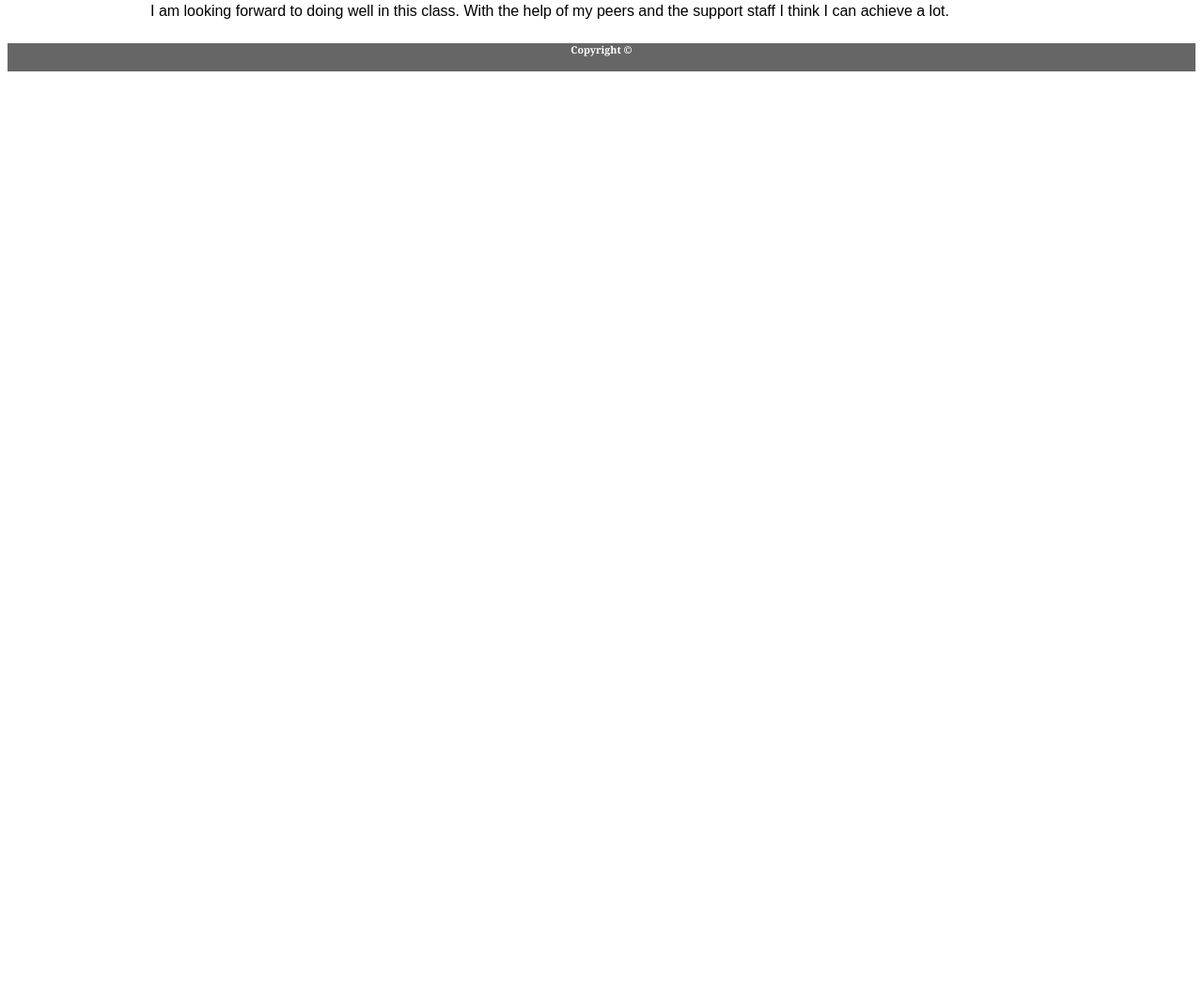
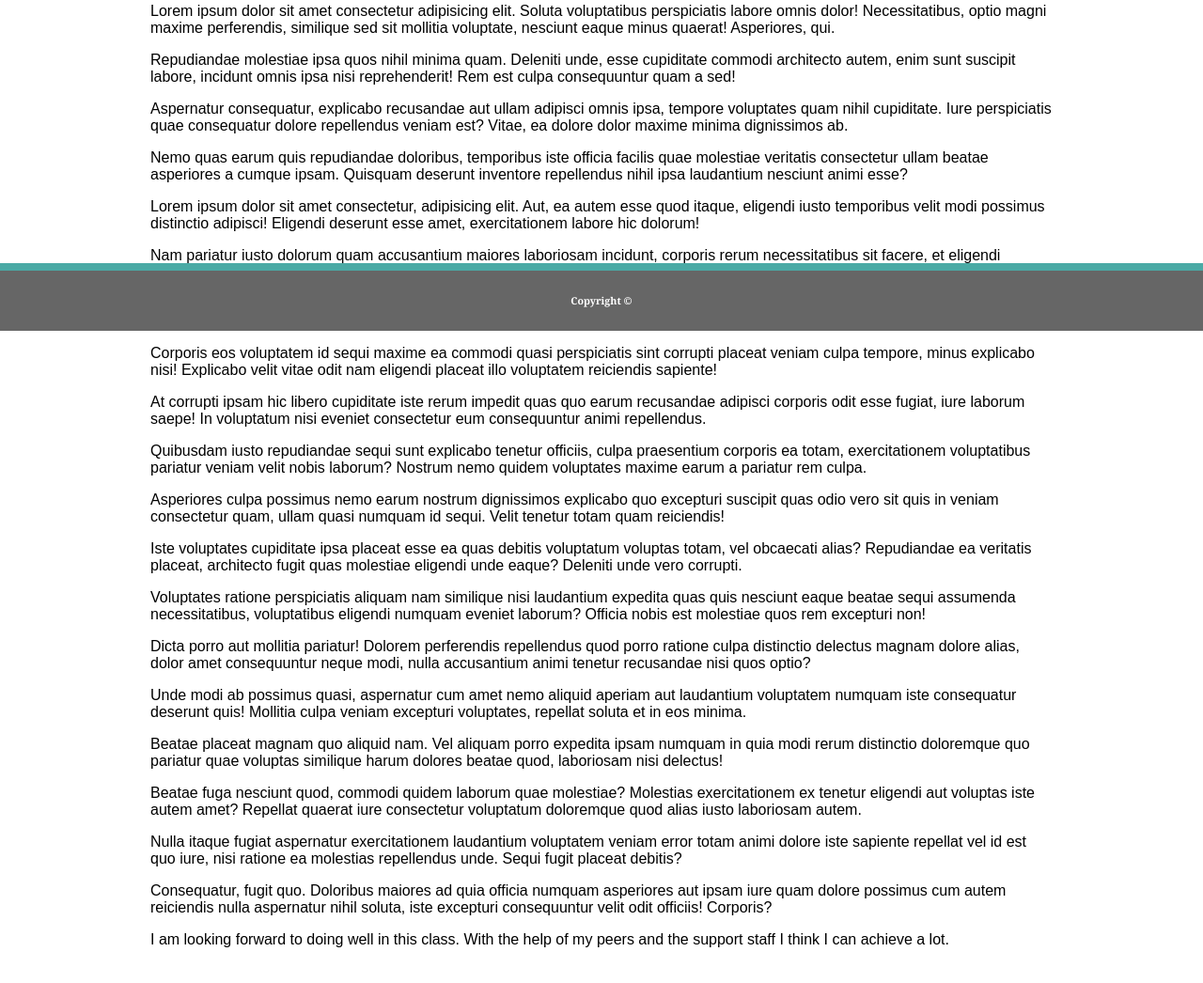
Before and after one commit to Parker-Tech/Basic-Portfolio, a plain HTML site: page index.html in a window 1280 px wide. Shown: the part 448-1494 px from the top of the page at 94% size. Before the commit the page ends 800 px from the top, so only its background shows below. Drawn offline with Linux system fonts and the light colour scheme.

Commit message:
finished sticky footer but need to ask if they want it fixed or at the bottom of the page

```diff
--- a/assets/css/style.css
+++ b/assets/css/style.css
@@ -1,7 +1,8 @@
 .wrapper {
     width: 960px;
     margin: 0 auto;
-    /* min-height: calc(100vh-) */
+    /* min-height: calc(100vh - 70px) */
+    margin-bottom: 100px;
 }
 .header {
     background-color: white;
@@ -16,11 +17,10 @@
     text-align: center;
     color: white;
     background-color: #4aaaa5;
+    font-size: 12px;
     padding: 0px 25px 0px 25px;
-    font-size: 12px;
-    /* font-family: 'Georgia', Times, Times New Roman, serif; */
-    /* position: absolute;
-    bottom: 0;  */
+    position: static;
+
     /* this sent the name-box to the bottom of the screen, useful for the footer*/
 
 }
@@ -33,15 +33,30 @@
 
 .nav-bar a {
     float: right;
-    padding: 10px 16px;
+    padding: 0px 25px 0px 25px;
+}
+
+.nav-bar a:hover {
+    background-color: #666;
 }
 
 .footer {
+    border-top: 8px solid #4aaaa5;
     color: white;
     text-align: center;
     background-color: #666;
     width: 100%;
-    height: 30px;
+    /* height: 50px; */
+    position: fixed;
+    left: 0;
+    bottom: 0;
+    /* min-width: calc(100vw + 50px); */
+}
+
+h6 {
+    /* position: absoulte;
+    bottom: 5px;
+    */
 }
 
 img {
--- a/index.html
+++ b/index.html
@@ -33,6 +33,28 @@
                 as a whole, I am contemplating studying Physics as my major. I have to do a lot of work
                 to catch up to my peers but once I get through this course I feel like I'll be on the
                 right track.
+
+                <p>Lorem ipsum dolor sit amet consectetur adipisicing elit. Soluta voluptatibus perspiciatis labore omnis dolor! Necessitatibus, optio magni maxime perferendis, similique sed sit mollitia voluptate, nesciunt eaque minus quaerat! Asperiores, qui.</p>
+                <p>Repudiandae molestiae ipsa quos nihil minima quam. Deleniti unde, esse cupiditate commodi architecto autem, enim sunt suscipit labore, incidunt omnis ipsa nisi reprehenderit! Rem est culpa consequuntur quam a sed!</p>
+                <p>Aspernatur consequatur, explicabo recusandae aut ullam adipisci omnis ipsa, tempore voluptates quam nihil cupiditate. Iure perspiciatis quae consequatur dolore repellendus veniam est? Vitae, ea dolore dolor maxime minima dignissimos ab.</p>
+                <p>Nemo quas earum quis repudiandae doloribus, temporibus iste officia facilis quae molestiae veritatis consectetur ullam beatae asperiores a cumque ipsam. Quisquam deserunt inventore repellendus nihil ipsa laudantium nesciunt animi esse?</p>
+                <p>Lorem ipsum dolor sit amet consectetur, adipisicing elit. Aut, ea autem esse quod itaque, eligendi iusto temporibus velit modi possimus distinctio adipisci! Eligendi deserunt esse amet, exercitationem labore hic dolorum!</p>
+                <p>Nam pariatur iusto dolorum quam accusantium maiores laboriosam incidunt, corporis rerum necessitatibus sit facere, et eligendi explicabo consectetur labore voluptas! Magnam tempora omnis numquam voluptates minima. Esse quis dolorum tenetur.</p>
+                <p>Eos asperiores facilis architecto. Quidem ab soluta, tempora assumenda aliquam molestiae asperiores esse facere eos dolorem repudiandae ipsam ut dolores, voluptatem rerum aperiam ducimus officia nemo modi atque? Unde, doloribus.</p>
+                <p>Corporis eos voluptatem id sequi maxime ea commodi quasi perspiciatis sint corrupti placeat veniam culpa tempore, minus explicabo nisi! Explicabo velit vitae odit nam eligendi placeat illo voluptatem reiciendis sapiente!</p>
+                <p>At corrupti ipsam hic libero cupiditate iste rerum impedit quas quo earum recusandae adipisci corporis odit esse fugiat, iure laborum saepe! In voluptatum nisi eveniet consectetur eum consequuntur animi repellendus.</p>
+                <p>Quibusdam iusto repudiandae sequi sunt explicabo tenetur officiis, culpa praesentium corporis ea totam, exercitationem voluptatibus pariatur veniam velit nobis laborum? Nostrum nemo quidem voluptates maxime earum a pariatur rem culpa.</p>
+                <p>Asperiores culpa possimus nemo earum nostrum dignissimos explicabo quo excepturi suscipit quas odio vero sit quis in veniam consectetur quam, ullam quasi numquam id sequi. Velit tenetur totam quam reiciendis!</p>
+                <p>Iste voluptates cupiditate ipsa placeat esse ea quas debitis voluptatum voluptas totam, vel obcaecati alias? Repudiandae ea veritatis placeat, architecto fugit quas molestiae eligendi unde eaque? Deleniti unde vero corrupti.</p>
+                <p>Voluptates ratione perspiciatis aliquam nam similique nisi laudantium expedita quas quis nesciunt eaque beatae sequi assumenda necessitatibus, voluptatibus eligendi numquam eveniet laborum? Officia nobis est molestiae quos rem excepturi non!</p>
+                <p>Dicta porro aut mollitia pariatur! Dolorem perferendis repellendus quod porro ratione culpa distinctio delectus magnam dolore alias, dolor amet consequuntur neque modi, nulla accusantium animi tenetur recusandae nisi quos optio?</p>
+                <p>Unde modi ab possimus quasi, aspernatur cum amet nemo aliquid aperiam aut laudantium voluptatem numquam iste consequatur deserunt quis! Mollitia culpa veniam excepturi voluptates, repellat soluta et in eos minima.</p>
+                <p>Beatae placeat magnam quo aliquid nam. Vel aliquam porro expedita ipsam numquam in quia modi rerum distinctio doloremque quo pariatur quae voluptas similique harum dolores beatae quod, laboriosam nisi delectus!</p>
+                <p>Beatae fuga nesciunt quod, commodi quidem laborum quae molestiae? Molestias exercitationem ex tenetur eligendi aut voluptas iste autem amet? Repellat quaerat iure consectetur voluptatum doloremque quod alias iusto laboriosam autem.</p>
+                <p>Nulla itaque fugiat aspernatur exercitationem laudantium voluptatem veniam error totam animi dolore iste sapiente repellat vel id est quo iure, nisi ratione ea molestias repellendus unde. Sequi fugit placeat debitis?</p>
+                <p>Consequatur, fugit quo. Doloribus maiores ad quia officia numquam asperiores aut ipsam iure quam dolore possimus cum autem reiciendis nulla aspernatur nihil soluta, iste excepturi consequuntur velit odit officiis! Corporis?</p>
+
+                <!-- to show sticky footer and how the wrapper has a margin on the bottom -->
             </p>
 
             <p>
@@ -43,7 +65,7 @@
     </div>
 
     <footer class="footer">
-            <h6>Copyright ©</h6>
+        <h6>Copyright ©</h6>
     </footer>
 </body>
 
```
Also changed, not shown: portfolio.html (+1 -1 lines).
